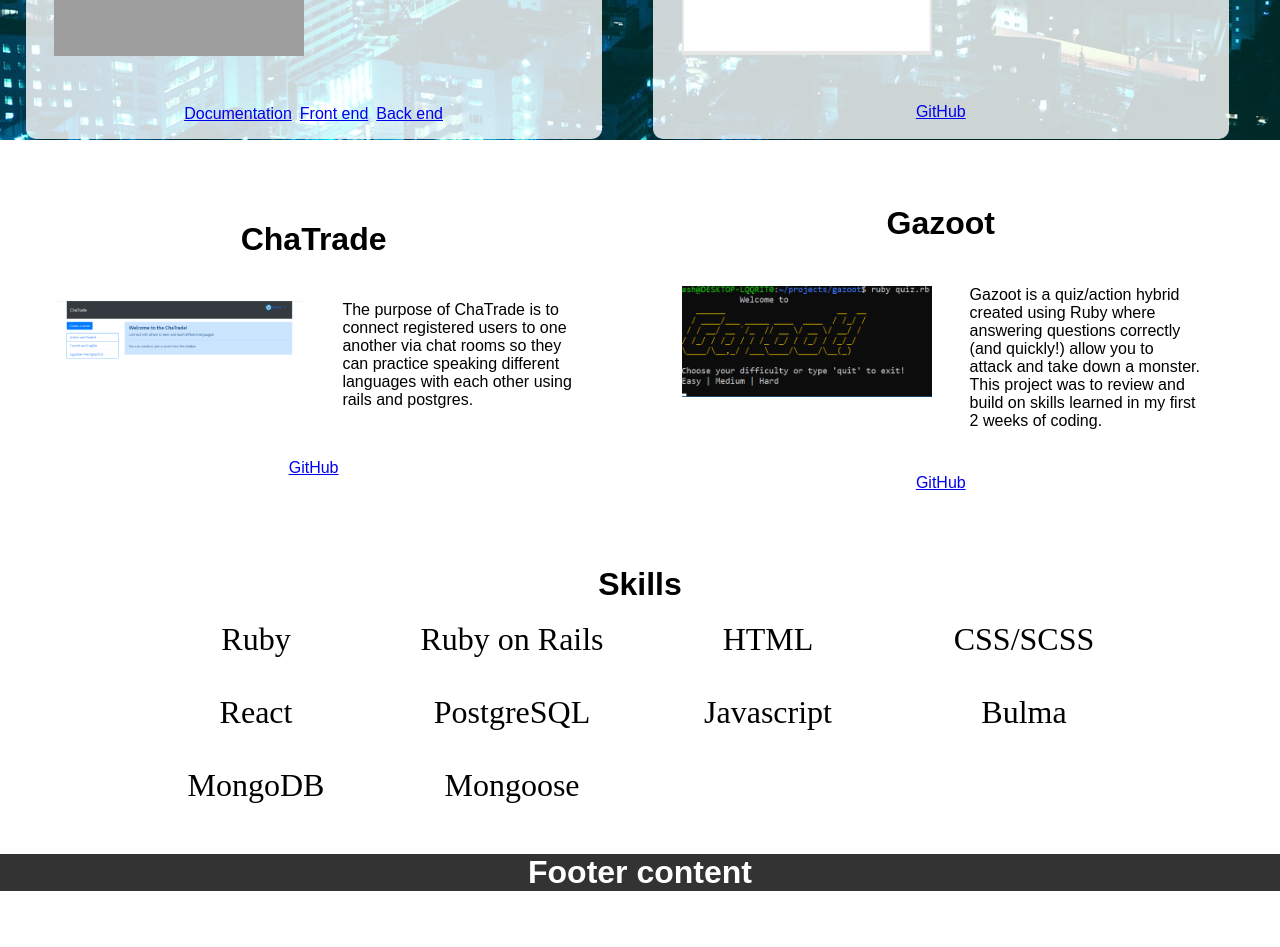
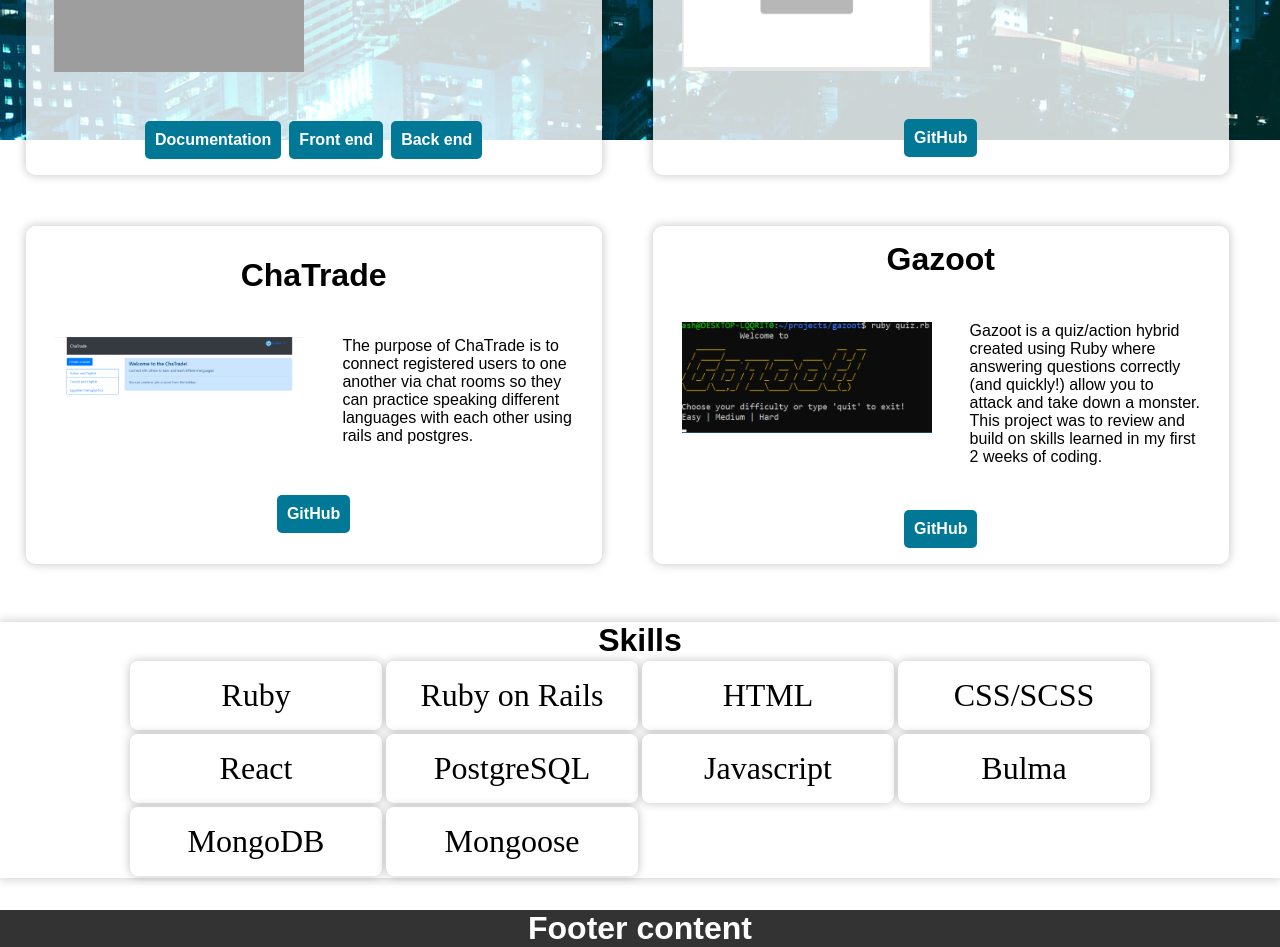
Before and after one commit to Ashamaly/portfolio-react-update, a React (Create React App) app: page / in a window 1280 px wide. Shown: the part 1140-2087 px from the top of the page. Before the commit the page ends 2031 px from the top, so only its background shows below. Built offline with nearby package versions, Linux system fonts and the light colour scheme; grey boxes are pictures that could not be loaded; a web font is replaced by a local one.

Commit message:
style tweaks and button changes

```diff
--- a/src/css/styles.css
+++ b/src/css/styles.css
@@ -43,17 +43,21 @@ nav {
     font-size: 1.4em;
     font-family: overwatch; }
 
+.landing {
+  height: 100VH; }
+
 .about {
   display: flex;
   flex-direction: column;
   background-color: rgba(255, 255, 255, 0.8);
-  margin-top: 100vh;
+  margin-top: 1rem;
   align-content: center;
   text-align: center;
   margin-bottom: 2rem; }
 
 .skills {
   background-color: rgba(255, 255, 255, 0.8);
+  box-shadow: 0 0 10px 1px rgba(0, 0, 0, 0.2);
   text-align: center;
   margin-bottom: 2rem; }
   .skills div {
@@ -63,6 +67,7 @@ nav {
     padding-right: 10%; }
   .skills p {
     background-color: white;
+    box-shadow: 0 0 10px 1px rgba(0, 0, 0, 0.2);
     font-family: overwatch;
     text-align: center;
     font-size: 2rem;
@@ -87,7 +92,8 @@ nav {
   align-content: center;
   margin: 2%;
   width: 45%;
-  justify-content: center; }
+  justify-content: center;
+  box-shadow: 0 0 10px 1px rgba(0, 0, 0, 0.2); }
   .pitem h1 {
     padding: 15px;
     width: 100%; }
@@ -98,10 +104,21 @@ nav {
 .imga {
   border-radius: 4px;
   width: 50%;
+  height: auto;
   padding: 5%; }
 
 .links {
-  margin: 1rem 4px; }
+  margin: 1rem 4px;
+  display: block;
+  width: auto;
+  height: auto;
+  background: #007896;
+  padding: 10px;
+  text-align: center;
+  border-radius: 5px;
+  color: white;
+  font-weight: bold;
+  text-decoration: none; }
 
 .contact {
   display: flex; }
--- a/src/css/styles.scss
+++ b/src/css/styles.scss
@@ -56,11 +56,15 @@ nav {
     }
 }
 
+.landing {
+    height: 100VH;
+}
+
 .about {
     display: flex;
     flex-direction: column;
     background-color: rgba(255, 255, 255, 0.8);
-    margin-top: 100vh;
+    margin-top: 1rem;
     align-content: center;
     text-align: center;
     margin-bottom: 2rem;
@@ -68,6 +72,7 @@ nav {
 
 .skills {
     background-color: rgba(255, 255, 255, 0.8);
+    box-shadow: 0 0 10px 1px rgba(0,0,0,.2);
     text-align: center;
     margin-bottom: 2rem;
     div {
@@ -80,7 +85,7 @@ nav {
 
     p {
         background-color: rgba(255, 255, 255, 1);
-
+        box-shadow: 0 0 10px 1px rgba(0,0,0,.2);
         font-family: overwatch;
         text-align: center;
         font-size: 2rem;
@@ -112,6 +117,7 @@ nav {
     margin: 2%;
     width: 45%;
     justify-content: center;
+    box-shadow: 0 0 10px 1px rgba(0,0,0,.2);
     h1 {
         padding: 15px;
         width: 100%;
@@ -124,12 +130,24 @@ nav {
 
 .imga {
     border-radius: 4px;
-        width: 50%;
-        padding: 5%;
+    width: 50%;
+    height: auto;
+    padding: 5%;
 }
 
 .links {
     margin: 1rem 4px;
+    display: block;
+    width: auto;
+    height: auto;
+    background: rgb(0, 120, 150);
+    padding: 10px;
+    text-align: center;
+    border-radius: 5px;
+    color: white;
+    font-weight: bold;
+    text-decoration: none;
+
 }
 
 .contact {
--- a/src/index.js
+++ b/src/index.js
@@ -6,11 +6,13 @@ import Header from './header';
 import Footer from './footer';
 import Projects from './projects';
 import Skills from './skills';
+import Landing from './landing'
 import * as serviceWorker from './serviceWorker';
 
 ReactDOM.render(
   <React.StrictMode>
     <Header />
+    <Landing />
     <App />
     <Projects />
     <Skills />
--- /dev/null
+++ b/src/landing.js
@@ -0,0 +1,12 @@
+import React from 'react';
+import './css/styles.css';
+
+function Landing() {
+  return (
+    <div className="landing">
+
+    </div>
+  );
+}
+
+export default Landing;
```
Also changed, not shown: 1 other file (tests, documents, lock files or other folders).
